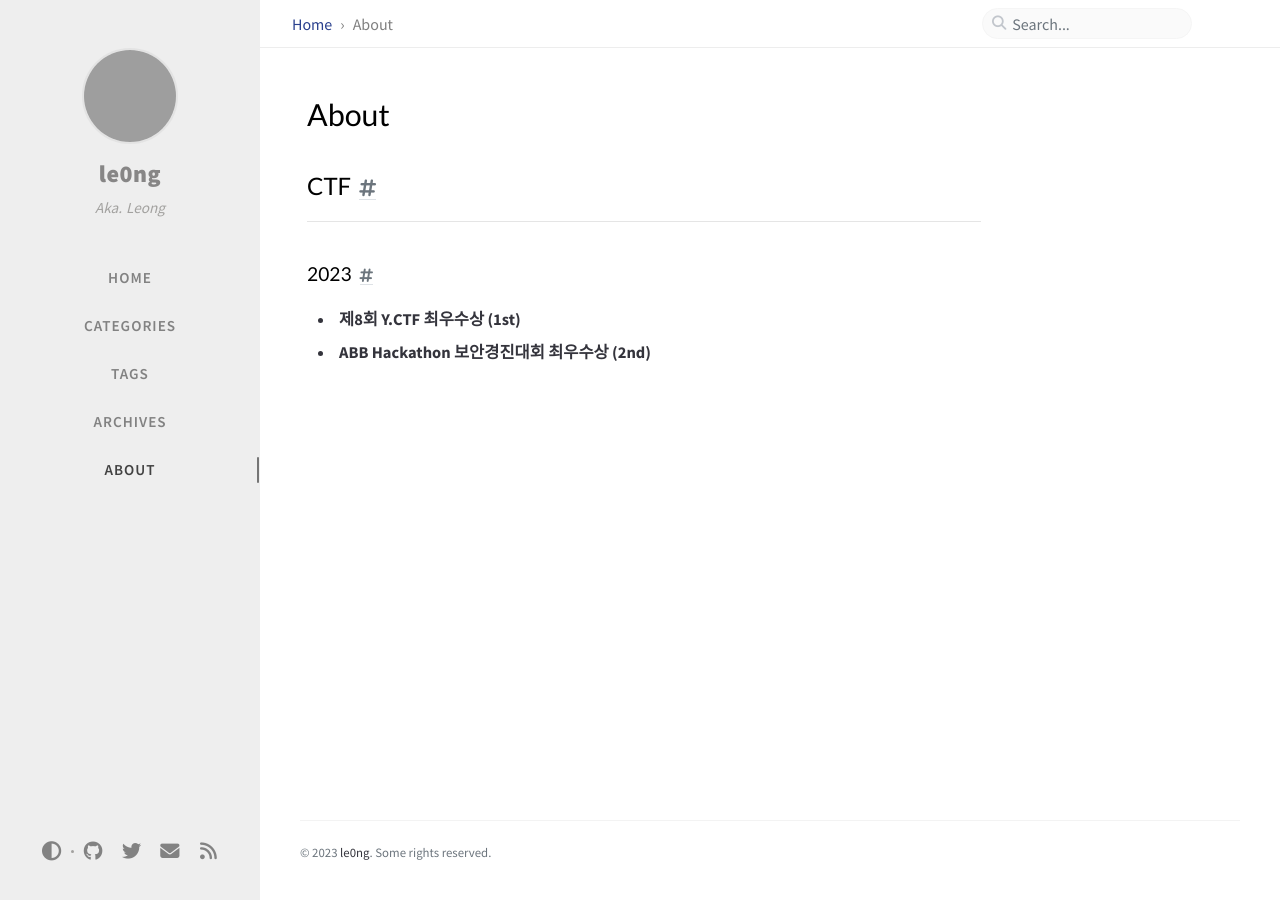
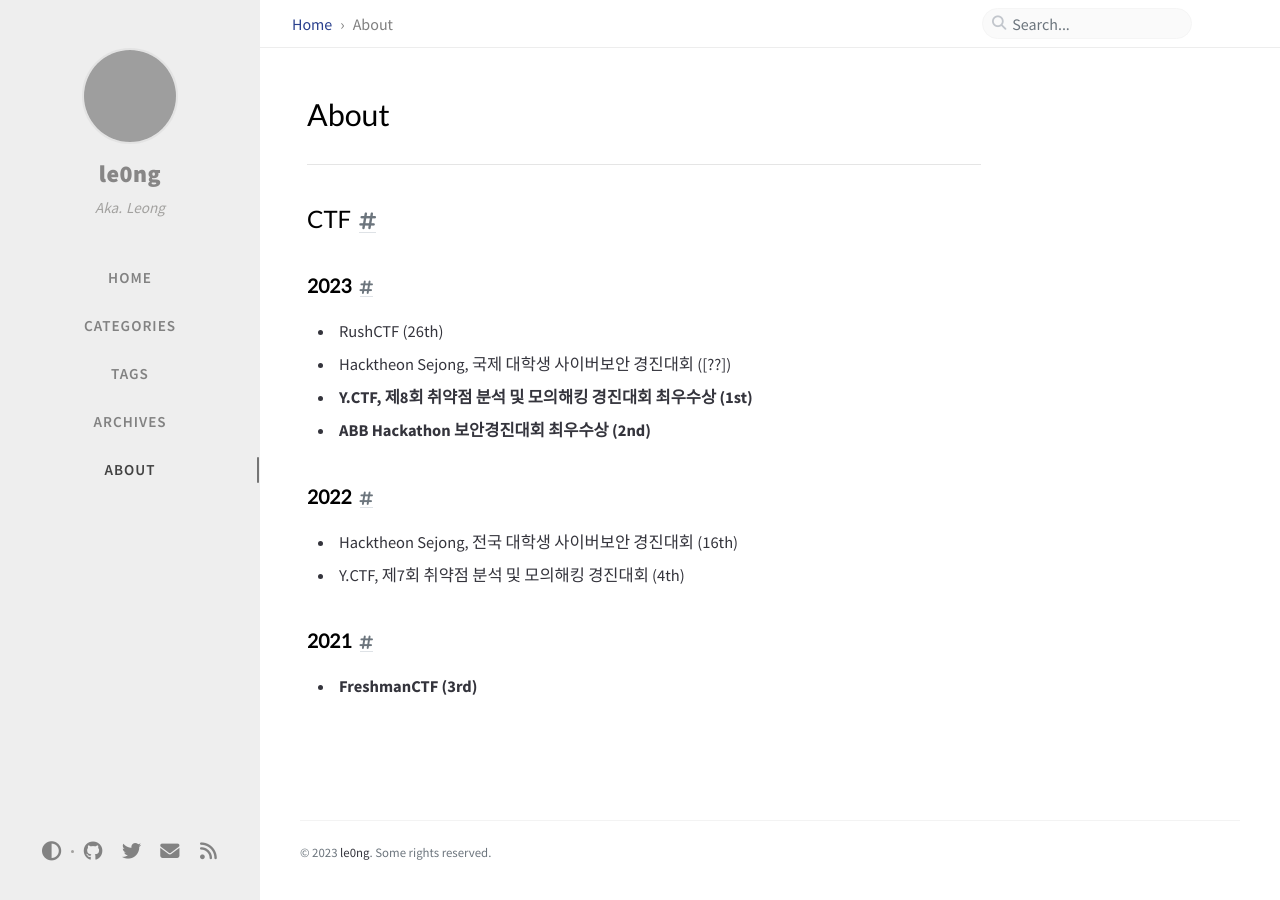
Before and after one commit to Le0ng/Le0ng.github.io, a Jekyll site: the page built from _tabs/about.md, in a window 1280 px wide. Built offline with Jekyll 4.4.1, drawn with Linux system fonts in a browser that asks for light colours; comment, search, counter and statistics services are not loaded; grey boxes are pictures that could not be loaded.

Commit message:
Add CTF >> about.md

```diff
--- a/_tabs/about.md
+++ b/_tabs/about.md
@@ -4,11 +4,22 @@ icon: fas fa-info-circle
 order: 4
 ---
 
+---
+
 ## CTF
 
----
+### **2023**
 
-### 2023
+- RushCTF (26th)
+- Hacktheon Sejong, 국제 대학생 사이버보안 경진대회 ([??])
+- **Y.CTF, 제8회 취약점 분석 및 모의해킹 경진대회 최우수상 (1st)**
+- **ABB Hackathon 보안경진대회 최우수상 (2nd)**
 
-- **제8회 Y.CTF 최우수상 (1st)**
-- **ABB Hackathon 보안경진대회 최우수상 (2nd)**
+### **2022**
+
+- Hacktheon Sejong, 전국 대학생 사이버보안 경진대회 (16th)
+- Y.CTF, 제7회 취약점 분석 및 모의해킹 경진대회 (4th)
+
+### **2021**
+
+- **FreshmanCTF (3rd)**
```
Also changed, not shown: 11 other files.
